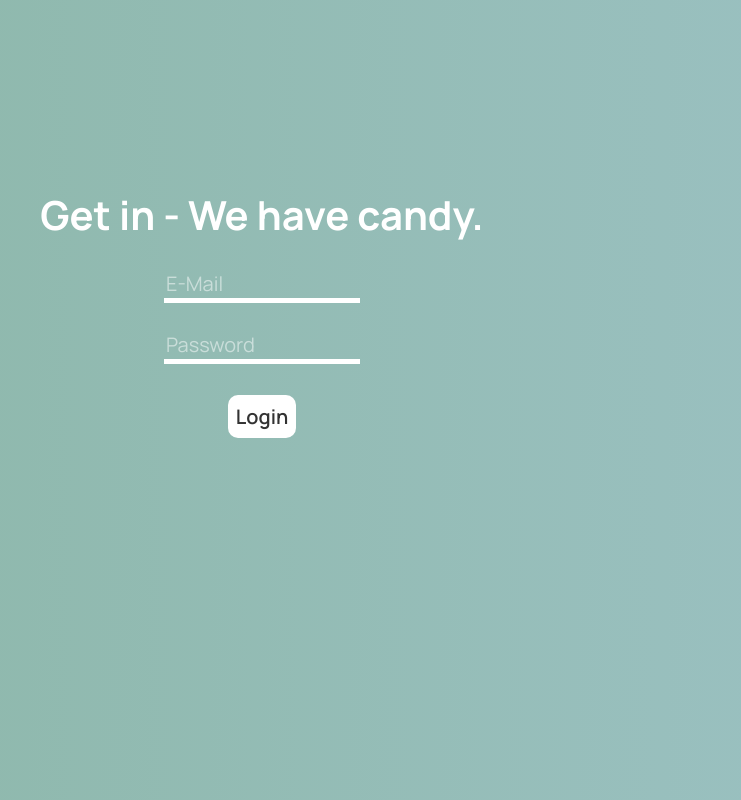
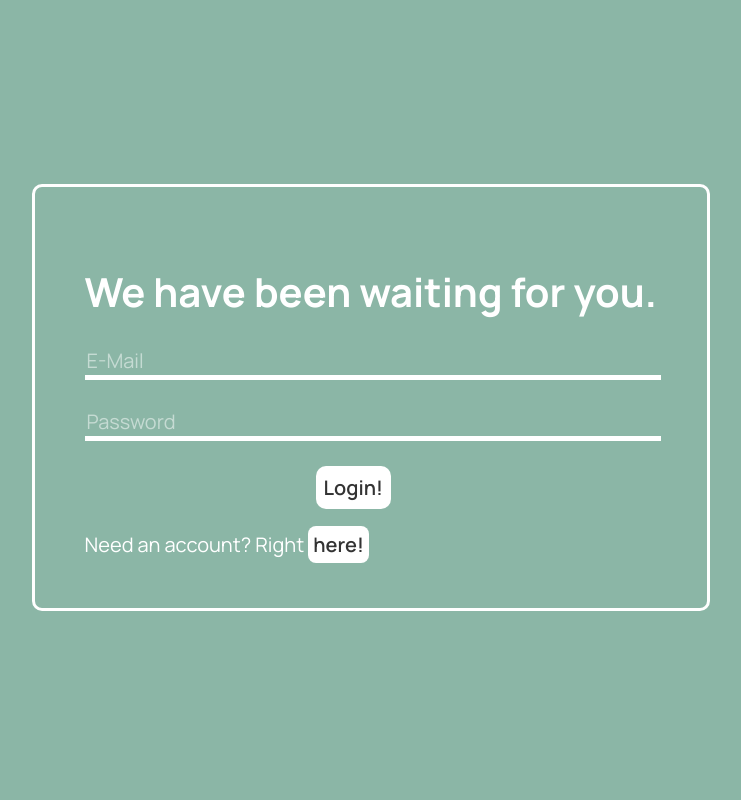
Before and after one commit to oriyash/webdev-coursework-2, a website: page public/login.html in a window 1280 px wide. Shown: the whole page, without its empty margins (386-1127 px from the left). Drawn offline with Linux system fonts and the light colour scheme.

Commit message:
basic login form + styles + updated gitignore

```diff
--- a/public/css/logincss.css
+++ b/public/css/logincss.css
@@ -2,50 +2,78 @@
 
 body {
     font-family: "Manrope", sans-serif;
-    background: linear-gradient(90deg, #8BB6A6, #9bc1c2);
+    background-color: #8BB6A6;
+    color: #FFFFFF;
     font-size: 20px;
-    color: #ffffff;
     overflow: hidden;
 }
 
-.container {
-    position: absolute;
-    text-align: center;
-    width: 100%;
-    top: 20%;
+#wrapper {
+    position: relative;
+    top: 22vh;
+    left: 32vw;
+    display: inline-block;
+    padding: 50px;
+    border-radius: 10px;
+    border: 3px solid white;
 }
 
-input[type=email], input[type=password] {
+#mainTitle {
+    text-align: center;
+}
+
+#loginForm {
+    position: relative;
+}
+
+#email, #password {
     font-family: inherit;
     color: #ffffff;
     border: none;
     border-bottom: 5px solid #ffffff;
     background-color: rgba(255, 255, 255, 0);
-    width: 15%;
+    width: 100%;
     font-size: 20px;
-    transition: transform 0.2s;
 }
 
-input[type=email]::placeholder, input[type=password]::placeholder {
+#email::placeholder, #password::placeholder {
     font-size: 20px;
     color: rgba(255, 255, 255, 0.5);
 }
 
-input[type=submit] {
+#submitBtn {
     font-family: "Manrope", sans-serif;
+    position: relative;
+    top: 15px;
+    left: 40%;
     background-color: #ffffff;
     border: none;
     border-radius: 10px;
     color: #333333;
     padding: 8px;
     text-decoration: none;
-    margin: 4px 2px;
+    margin: 10px 2px;
     cursor: pointer;
     font-size: 20px;
     font-weight: 600;
     transition: transform 0.2s;
 }
 
-input[type=email]:focus ,input[type=password]:focus, input[type=submit]:focus, input[type=submit]:hover {
+#submitBtn:focus, #submitBtn:hover {
     transform: scale(1.1);
 }
+
+#registerBtn {
+    background-color: #ffffff;
+    border: none;
+    border-radius: 8px;
+    color: #333333;
+    padding: 5px;
+    text-decoration: none;
+    cursor: pointer;
+    font-size: 20px;
+    font-weight: 600;
+}
+/* #joke {
+    cursor: pointer;
+} */
--- a/public/login.html
+++ b/public/login.html
@@ -4,21 +4,22 @@
     <meta charset="UTF-8">
     <meta name="viewport" content="width=device-width, initial-scale=1.0">
     <link rel="stylesheet" href="css/logincss.css">
-    <link rel="shortcut icon" href="assets/favicon.png" type="image/x-icon">
     <title>Login</title>
 </head>
 <body>
-    <div class="container">
-        <div class="login-form">
-            <h1>Get in - We have candy.</h1>
-            <form action="#" method="post">
-                <input type="email" name="email" placeholder="E-Mail" required>
-                <br><br>
-                <input type="password" name="password" placeholder="Password" required>
-                <br><br>
-                <input type="submit" value="Login">
-            </form>
-        </div>
+    <div id="wrapper">
+        <h1 id="mainTitle">We have been waiting for you.</h1>
+        <form action="/home" method="post" id="loginForm">
+            <input type="email" name="email" id="email" placeholder="E-Mail" required>
+            <br><br>
+            <input type="password" name="password" id="password" placeholder="Password" required>
+            <input type="submit" id="submitBtn" value="Login!">
+        </form> <br>
+        <span id="register">Need an account? Right <a href="signup.html" id="registerBtn">here!</a></span>
     </div>
+    <!-- <div id="joke">
+        <span id="jokeText"></span>
+        <span id="msg"> (Click for another joke)</span>
+    </div> -->
 </body>
 </html>
```
Also changed, not shown: 1 other file.
